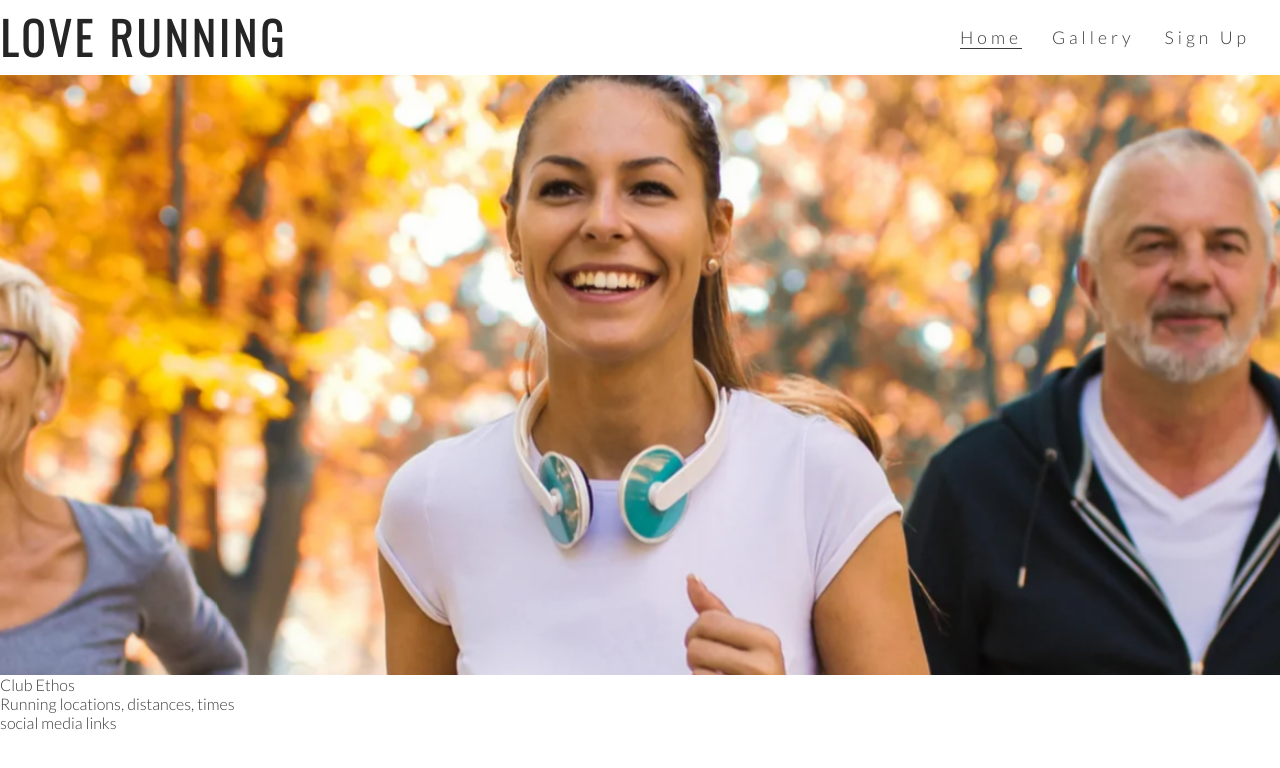
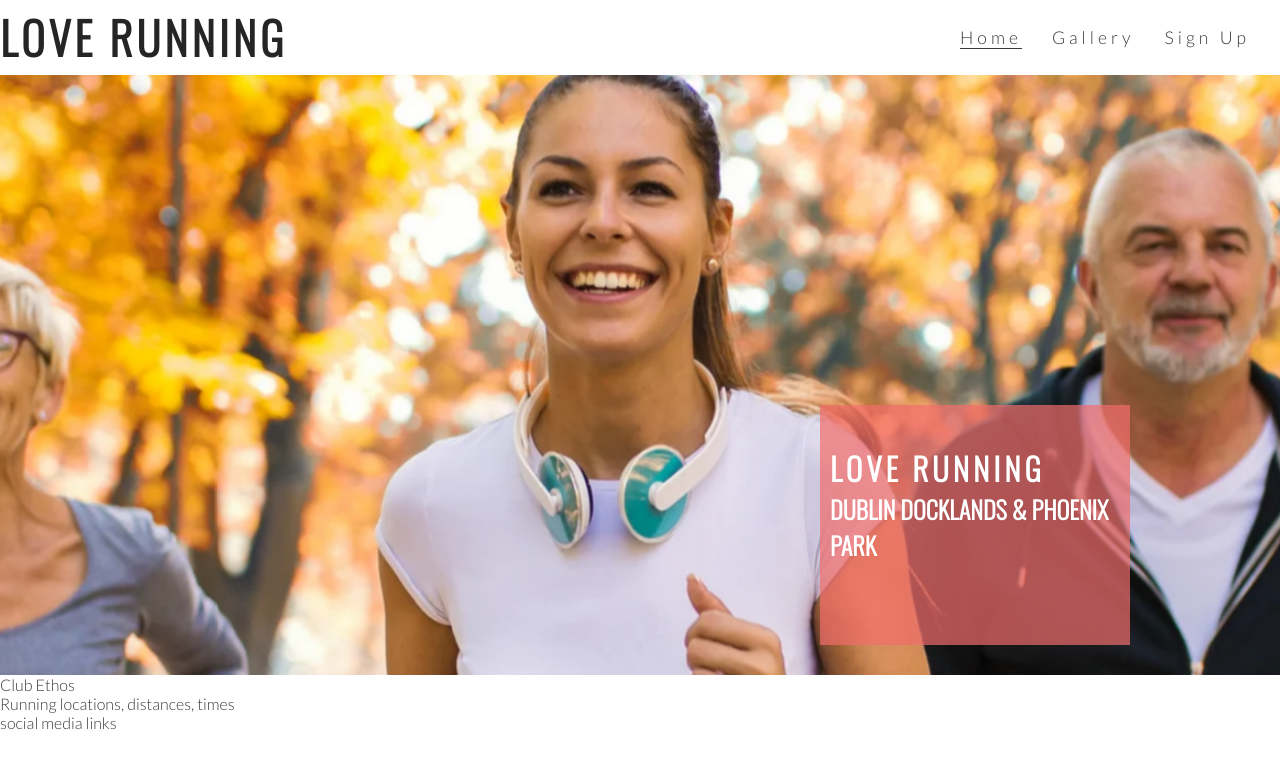
Before and after one commit to adrian-1990/love-running, a plain HTML site: page index.html in a window 1280 px wide. Drawn offline with nearby package versions, Linux system fonts and the light colour scheme.

Commit message:
Add cover text and style

```diff
--- a/assets/assets/css/style.css
+++ b/assets/assets/css/style.css
@@ -63,8 +63,15 @@ h1, h2{
     height:600px;
     width:100%;
     overflow:hidden;
+    position:relative;
 
 }
+
+#cover-text, #cover-text h2, #cover-text h3{
+    color:#fff;
+
+}
+
 
 #hero-image{
     height: 600px;
@@ -86,3 +93,17 @@ to{
 transform: scale(1.1);
 }
 }
+
+#cover-text{
+    font-size: 130%;
+    font-family: Oswald, sans-serif;
+    text-transform: uppercase;
+    width:300px;
+    height:200px;
+    padding-top: 40px;
+    padding-left: 10px;
+    background-color: rgba(241, 109, 107, .7);
+    bottom:30px;
+    right:150px;
+    position:absolute;
+}
--- a/index.html
+++ b/index.html
@@ -33,6 +33,10 @@
 
     <section id="hero-outer">
         <div id="hero-image"></div>
+        <div id="cover-text">
+        <h2>Love Running</h2>
+        <h3>Dublin Docklands & Phoenix Park</h3>
+        </div>
 </section>
 
     <section>Club Ethos</section>
```
